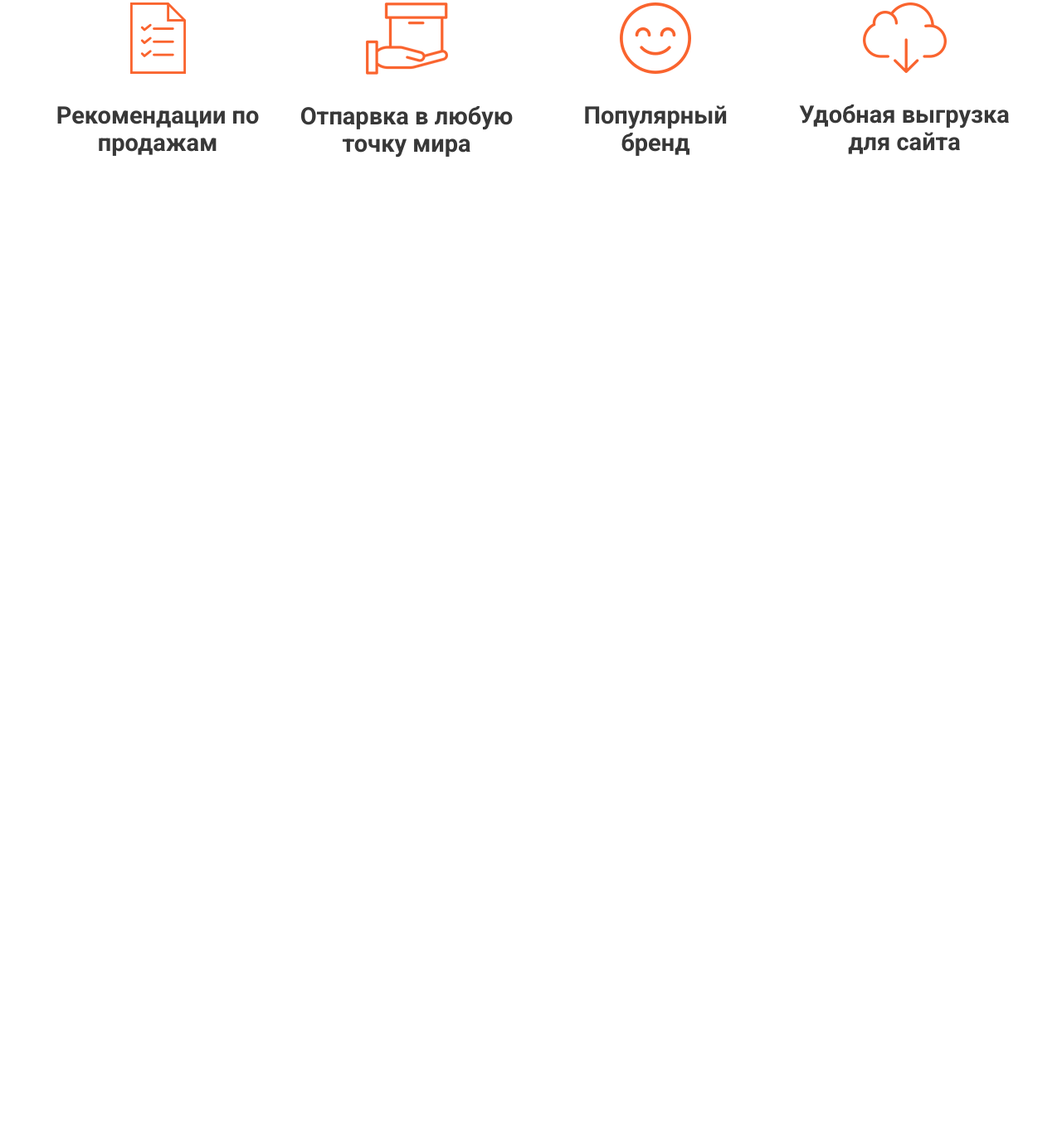
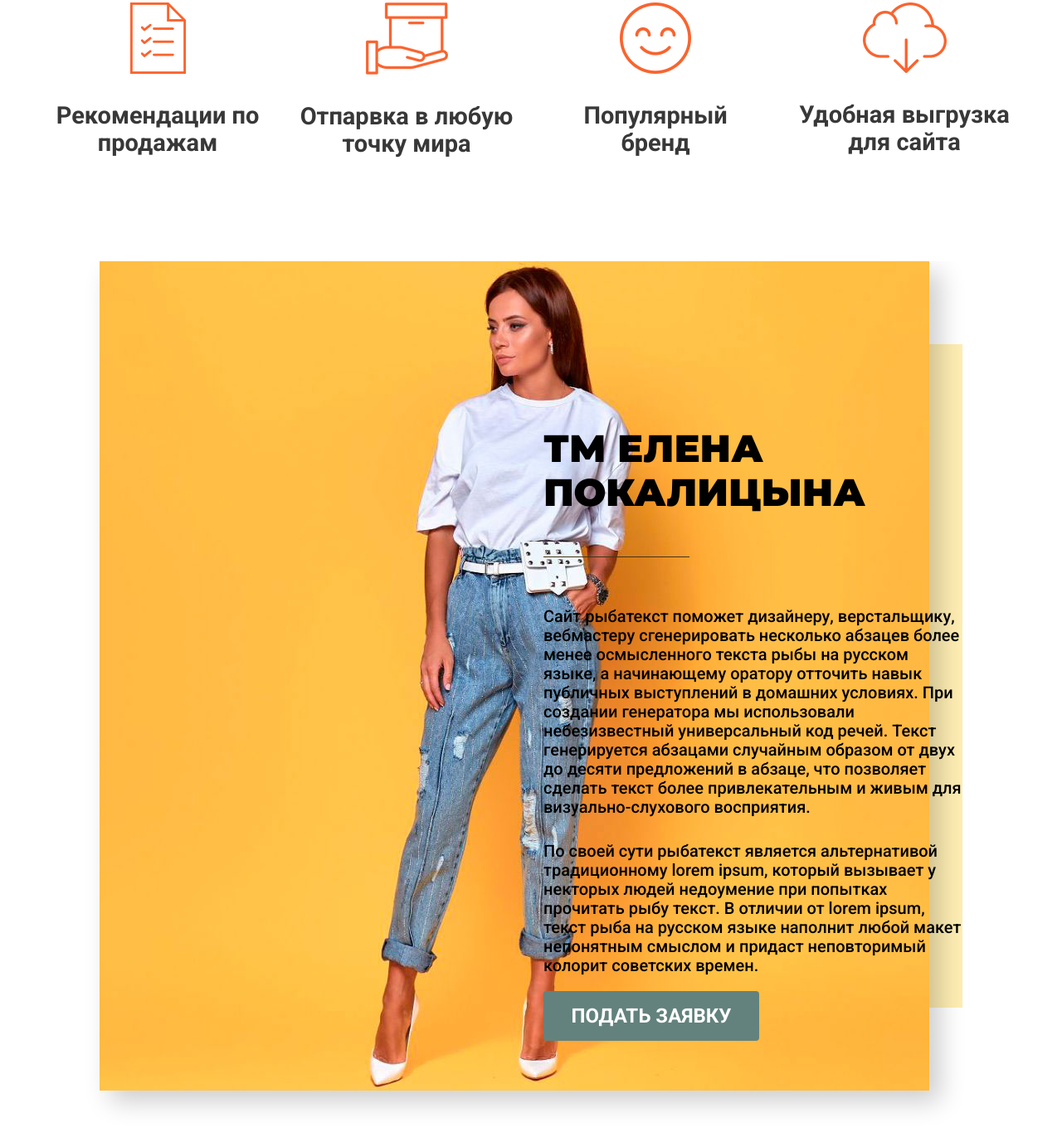
Before and after one commit to yarovojigor1988/pokalitsina, a plain HTML site: page index.html in a window 1280 px wide. Shown: the part 1109-2486 px from the top of the page at 83% size. Before the commit the page ends 1424 px from the top, so only its background shows below. Drawn offline with nearby package versions, Linux system fonts and the light colour scheme.

Commit message:
tm elena

```diff
--- a/css/style.css
+++ b/css/style.css
@@ -107,3 +107,87 @@ body {
     font-weight: 700;
     font-size: 29px;
 }
+
+.tm_elena{
+    position: relative;
+    margin: 0 120px 140px 120px;
+    height: 1000px;
+
+}
+
+.tm_img{
+    position: absolute;
+    top: 0;
+    left: 0;
+    z-index: 20;
+    -webkit-box-shadow: 13px 13px 29px 0px rgba(0,0,0,0.2);
+    -moz-box-shadow: 13px 13px 29px 0px rgba(0,0,0,0.2);
+    box-shadow: 13px 13px 29px 0px rgba(0,0,0,0.2);
+}
+
+.yellow_background{
+    position: absolute;
+    width: 100%;
+    height: 80%;
+    top: 50%;
+    left: 50%;
+    z-index: 10;
+    transform: translate(-50%, -50%);
+    background-color: #ffeeb3;
+}
+
+.tm_text-holder{
+    position: absolute;
+    top: 200px;
+    left: 50%;
+    padding-left: 15px;
+    z-index: 30;
+}
+
+.tm_header{
+    text-transform: uppercase;
+    font-family: 'Montserrat', 'open sans', Arial, Helvetica, sans-serif;
+    font-weight: 900;
+    font-size: 46px;
+    color: #000;
+    margin-bottom: 50px;
+
+}
+
+.tm_line{
+    height: 1px;
+    width: 176px;
+    background-color: #443316;
+    margin-bottom: 60px;
+}
+
+.tm_title{
+    color: #000;
+    font-family: 'roboto', 'open sans', Arial, Helvetica, sans-serif;
+    font-weight: 500;
+    font-size: 20px;
+    margin-top: 30px;
+    max-width: 560px;
+    width: 100%;
+}
+
+.tm_btn{
+    position: absolute;
+    cursor: pointer;
+    left: 50%;
+    bottom: 60px;
+    z-index: 30;
+    margin-left: 15px;
+    width: 260px;
+    height: 60px;
+    color: #fff;
+    background-color: #63827d;
+    z-index: 30;
+    text-align: center;
+    border-radius: 4px;
+    font-family: 'roboto', 'open sans', Arial, Helvetica, sans-serif;
+    font-size: 24px;
+    font-weight: 700;
+    line-height: 60px;
+    text-transform: uppercase;
+}
--- a/index.html
+++ b/index.html
@@ -74,5 +74,26 @@
             </div>
         </div>
     </div>
+
+
+    <!-- TM Elena Begin -->
+
+    <div class="wrapper">
+        <div class="tm_elena">
+            <div class="tm_img-holder">
+                <img class="tm_img" src="img/img_2.jpg" alt="elena">
+            </div>
+            <div class="yellow_background"></div>
+            <div class="tm_text-holder">
+                <h2 class="tm_header">тм елена покалицына</h2>
+                <div class="tm_line"></div>
+                <div class="tm_title">Сайт рыбатекст поможет дизайнеру, верстальщику, вебмастеру сгенерировать несколько абзацев более менее осмысленного текста рыбы на русском языке, а начинающему оратору отточить навык публичных выступлений в домашних условиях. При создании генератора мы использовали небезизвестный универсальный код речей. Текст генерируется абзацами случайным образом от двух до десяти предложений в абзаце, что позволяет сделать текст более привлекательным и живым для визуально-слухового восприятия.</div>
+                <div class="tm_title">По своей сути рыбатекст является альтернативой традиционному lorem ipsum, который вызывает у некторых людей недоумение при попытках прочитать рыбу текст. В отличии от lorem ipsum, текст рыба на русском языке наполнит любой макет непонятным смыслом и придаст неповторимый колорит советских времен.</div>
+            </div>
+            <a class="tm_btn href="#">подать заявку</a>
+        </div>
+    </div>
+
+    <!-- TM Elena end-->
 </body>
 </html>
```
Also changed, not shown: img/img_2.jpg (added).
